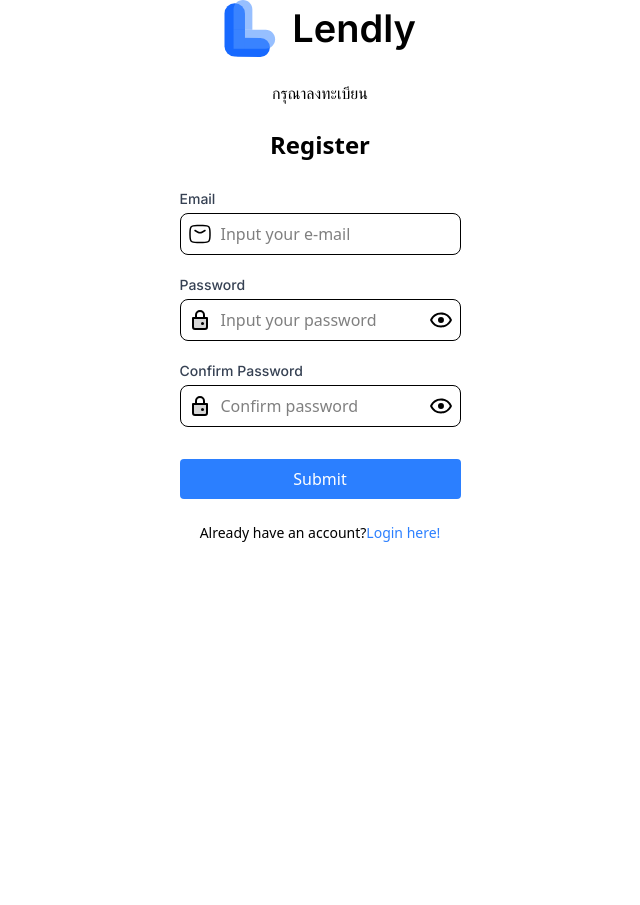
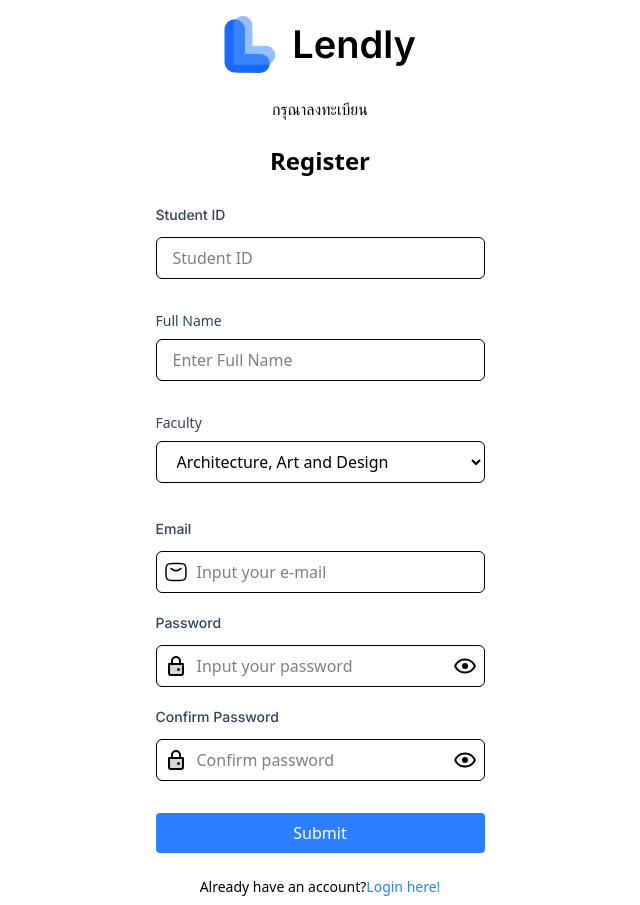
Before and after one commit to phonkiatrobkob05/lendly, a React (Vite) app: page /#/Register in a window 1280 px wide. Shown: the whole page, without its empty margins (320-960 px from the left). Before the commit the page ends 800 px from the top, so only its background shows below. Built offline with nearby package versions, Linux system fonts and the light colour scheme; no server answers.

Commit message:
RegisterRe

```diff
--- a/src/pages/Register.jsx
+++ b/src/pages/Register.jsx
@@ -1,15 +1,18 @@
 import React, { useState } from "react";
-import axios from 'axios'
+import axios from "axios";
 import { useNavigate } from "react-router-dom";
-const Register=()=>{
+const Register = () => {
   const [passwordVisible, setPasswordVisible] = useState(false);
-  const navigate = useNavigate()
+  const navigate = useNavigate();
   const [value, setValue] = useState({
     email: "",
     password: "",
     confirmPassword: "",
+    studentID: "",
+    fullName: "",
+    faculty: "",
+
   });
-
 
   const togglePasswordVisibility = () => {
     setPasswordVisible(!passwordVisible);
@@ -22,55 +25,145 @@ const Register=()=>{
     });
   };
 
-  const handleSubmit = async(e) => {
+  const handleSubmit = async (e) => {
     e.preventDefault();
     if (value.confirmPassword !== value.password) {
       alert("Passwords do not match!");
-    }
-    else{
+    } else {
       try {
-        const register = await axios.post(import.meta.env.VITE_API_URI+'/register',value)
+        const register = await axios.post(
+          import.meta.env.VITE_API_URI + "/register",
+          value
+        );
         alert(register.data);
-        navigate('/login')
+        navigate("/login");
       } catch (error) {
-        console.log('register error: '+error);
+        console.log("register error: " + error);
       }
-
     }
   };
 
   return (
-    <div className="flex flex-col h-screen items-center">
+    <div className="flex flex-col h-screen items-center pt-4">
       <div className="flex justify-center items-center gap-4">
         <img src="/lendlylogo.svg" alt="Lendly logo" />
-        <h1 className="font-[Inter] font-semibold text-4xl sm:text-[38px]">Lendly</h1>
+        <h1 className="font-[Inter] font-semibold text-4xl sm:text-[38px]">
+          Lendly
+        </h1>
       </div>
 
       <div className="mt-6 mb-6 font-[Inter]">กรุณาลงทะเบียน</div>
       <h2 className="text-2xl font-bold text-center mb-6">Register</h2>
 
       <form className="flex flex-col gap-4" onSubmit={handleSubmit}>
+
+      <div className="mb-4">
+          <label
+            htmlFor="studentID"
+            className="block text-sm font-medium font-[Inter] text-gray-700 py-1"
+          >
+            Student ID
+          </label>
+          <input
+            type="text"
+            id="studentID"
+            placeholder="Student ID"
+            className="mt-2 block w-full px-4 py-2 border  rounded-md focus:ring-2 focus:ring-blue-500"
+            onChange={handleChange}
+            required
+            name="studentID"
+          />
+        </div>
+
+        <div className="mb-4">
+          <label
+            htmlFor="fullName"
+            className="block text-sm font-medium text-gray-700"
+          >
+            Full Name
+          </label>
+          <input
+            type="text"
+            id="fullName"
+            placeholder="Enter Full Name"
+            className="mt-2 block w-full px-4 py-2 border  rounded-md focus:ring-2 focus:ring-blue-500"
+            onChange={handleChange}
+            required
+            name="fullName"
+          />
+        </div>
+
+        <div className="mb-4">
+          <label
+            htmlFor="faculty"
+            className="block text-sm font-medium text-gray-700"
+          >
+            Faculty
+          </label>
+          <select
+            id="faculty"
+            className="mt-2 block w-full px-4 py-2 border rounded-md focus:ring-2 focus:ring-blue-500"
+            onChange={handleChange}
+            required
+            name="faculty"
+          >
+            {/* ใส่ให้แหน่คับ */}
+            <option value="" disabled>
+              Select your faculty
+            </option>
+            <option value="Architecture">Architecture, Art and Design</option>
+            <option value="AgriTech">Agricultural and Technology</option>
+            <option value="Business">Business</option>
+            <option value="Dentistry">Dentistry</option>
+            <option value="Engineering">Engineering</option>
+            <option value="FoodIndus">Food Industry</option>
+            <option value="InformTech">Information Technology</option>
+            <option value="IndusEdu">
+              Industrial Education and Technology
+            </option>
+            <option value="IntInnTech">Integrated Innovative Technology</option>
+            <option value="LibArt">Liberal Arts</option>
+            <option value="Medicine">Medicine</option>
+            <option value="Nursing">Nursing</option>
+            <option value="Science">Science</option>
+          </select>
+        </div>
+
         <div>
-          <label htmlFor="email" className="block text-sm font-medium font-[Inter] text-gray-700 py-1">Email</label>
+          <label
+            htmlFor="email"
+            className="block text-sm font-medium font-[Inter] text-gray-700 py-1"
+          >
+            Email
+          </label>
           <div className="relative">
             <input
-              className="border p-2 pl-10 w-full rounded-lg"
+              className="mt-2 block w-full px-4 pl-10 py-2 border  rounded-md focus:ring-2 focus:ring-blue-500"
               type="email"
               id="email"
               placeholder="Input your e-mail"
               required
-              name='email'
+              name="email"
               onChange={handleChange}
             />
-            <img className="absolute left-2 top-1/2 transform -translate-y-1/2" src="public/mailicon.svg" alt="" />
+            <img
+              className="absolute left-2 top-1/2 transform -translate-y-1/2"
+              src="public/mailicon.svg"
+              alt=""
+            />
           </div>
         </div>
 
         <div>
-          <label htmlFor="password" className="block text-sm font-medium font-[Inter] text-gray-700 py-1">Password</label>
+          <label
+            htmlFor="password"
+            className="block text-sm font-medium font-[Inter] text-gray-700 py-1"
+          >
+            Password
+          </label>
           <div className="relative">
             <input
-              className="border p-2 pl-10 w-full rounded-lg"
+              className="mt-2 block w-full px-4 pl-10 py-2 border  rounded-md focus:ring-2 focus:ring-blue-500"
               type={passwordVisible ? "text" : "password"}
               id="password"
               placeholder="Input your password"
@@ -78,7 +171,11 @@ const Register=()=>{
               name="password"
               onChange={handleChange}
             />
-            <img className="absolute left-2 top-1/2 transform -translate-y-1/2" src="/lockicon.svg" alt="Lock Icon" />
+            <img
+              className="absolute left-2 top-1/2 transform -translate-y-1/2"
+              src="/lockicon.svg"
+              alt="Lock Icon"
+            />
             <button
               type="button"
               onClick={togglePasswordVisibility}
@@ -94,18 +191,27 @@ const Register=()=>{
         </div>
 
         <div>
-          <label htmlFor="conPass" className="block text-sm font-medium font-[Inter] text-gray-700 py-1">Confirm Password</label>
+          <label
+            htmlFor="conPass"
+            className="block text-sm font-medium font-[Inter] text-gray-700 py-1"
+          >
+            Confirm Password
+          </label>
           <div className="relative">
             <input
-              className="border p-2 pl-10 w-full rounded-lg"
+              className="mt-2 block w-full px-4 pl-10 py-2 border  rounded-md focus:ring-2 focus:ring-blue-500"
               type={passwordVisible ? "text" : "password"}
               id="conPass"
               placeholder="Confirm password"
               required
-              name='confirmPassword'
+              name="confirmPassword"
               onChange={handleChange}
             />
-            <img className="absolute left-2 top-1/2 transform -translate-y-1/2" src="/lockicon.svg" alt="Lock Icon" />
+            <img
+              className="absolute left-2 top-1/2 transform -translate-y-1/2"
+              src="/lockicon.svg"
+              alt="Lock Icon"
+            />
             <button
               type="button"
               onClick={togglePasswordVisibility}
@@ -120,17 +226,22 @@ const Register=()=>{
           </div>
         </div>
 
-        <button type="submit" className="mt-4 bg-blue-500 text-white py-2 px-4 rounded cursor-pointer">
+        <button
+          type="submit"
+          className="mt-4 bg-blue-500 text-white py-2 px-4 rounded cursor-pointer"
+        >
           Submit
         </button>
       </form>
 
       <div className="mt-4 p-2 text-black text-sm items-center">
         Already have an account?
-        <a href="/#/login" className="text-blue-500 cursor-pointer">Login here!</a>
+        <a href="/#/login" className="text-blue-500 cursor-pointer">
+          Login here!
+        </a>
       </div>
     </div>
   );
-}
+};
 
 export default Register;
```
